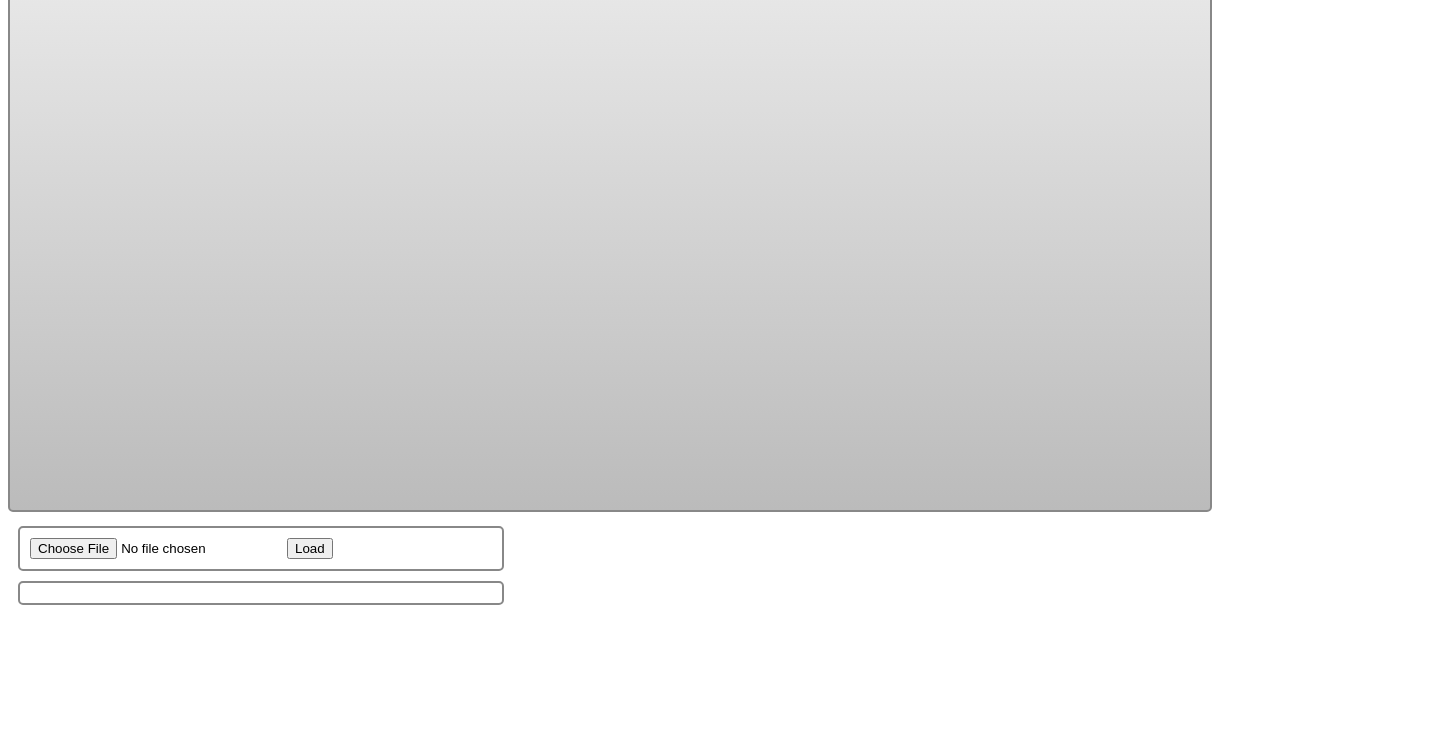
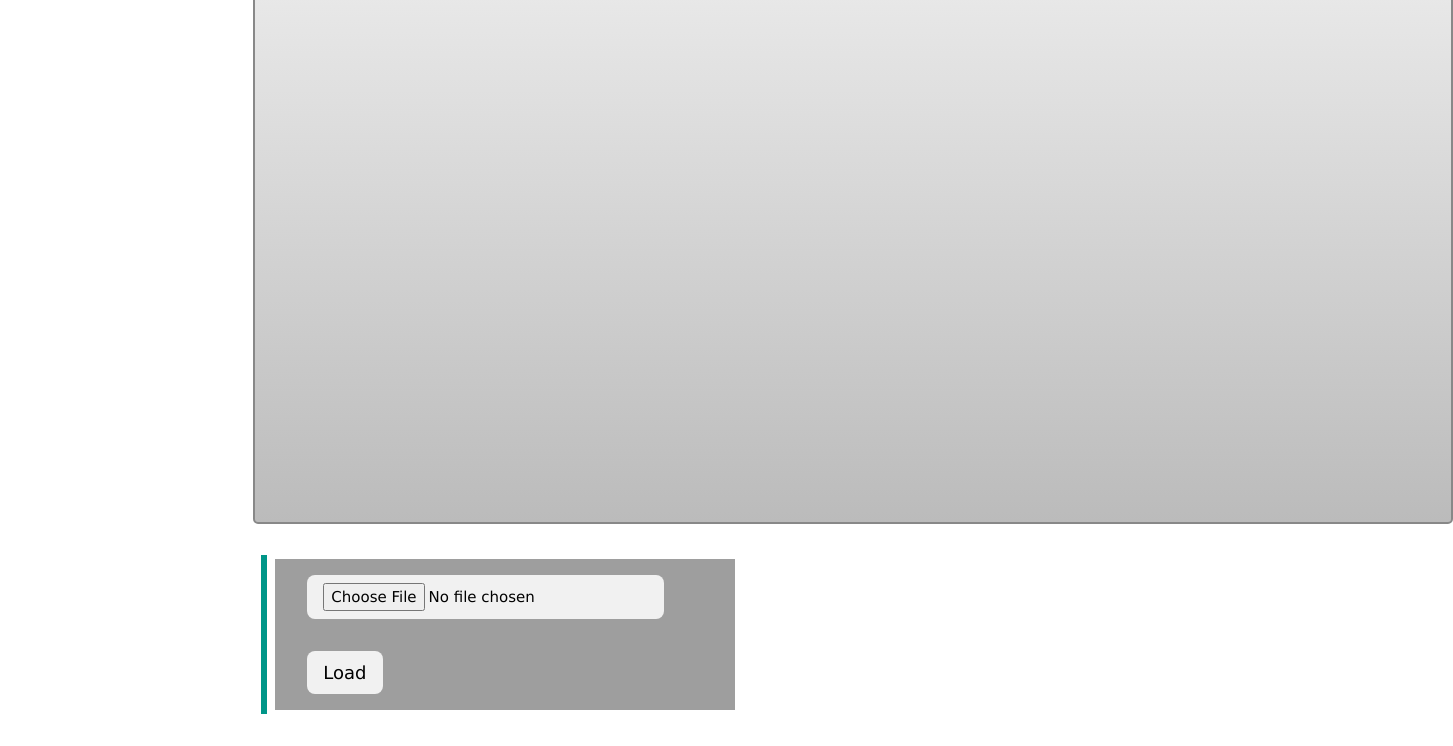
Before and after one commit to adoubekk/CMPS161_FinalProject, a plain HTML site: page final_proj.html in a window 1280 px wide. Shown: the part 100-846 px from the top of the page, 1453 px wide, since content can reach past the window. Before the commit the page ends 800 px from the top, so only its background shows below. Drawn offline with Linux system fonts and the light colour scheme.

Commit message:
GUI improvements

```diff
--- a/css/style.css
+++ b/css/style.css
@@ -3,25 +3,6 @@
    border-color: #888888;
    border-width: 2px;
    border-radius: 5px;
+   padding:10px;
    background: linear-gradient(#eeeeee,#bbbbbb);
 }
-
-div.toolarea {
-   position: relative;
-   border-style: solid;
-   border-color: #888888;
-   border-width: 2px;
-   border-radius: 5px;
-   margin: 10px;
-   background: #ffffff;
-   padding: 10px;
-   text-align:left;
-}
-
-div.column {
-   margin: left;
-   position: relative;
-   display: block;
-   width: 40%;
-   text-align:center;
-}
--- a/final_proj.html
+++ b/final_proj.html
@@ -4,6 +4,7 @@
       <meta charset="utf-8">
       <title>CMPS 161 Final Project</title>
           <link type="text/css" rel="stylesheet" href="css/style.css"/>
+          <link type="text/css" rel="stylesheet" href="css/w3.css"/>
           <style type="text/css">
       </style>
    </head>
@@ -14,16 +15,26 @@
       <script src = "lib/Record.js"></script>
       <script src = "lib/main.js"></script>
 
-      <div class = "column">
-         <svg id = "svg" width = 1200 height = 600> </svg>
-         <div id = "FileOps" class = "toolarea" >
-            <input type="file" id="FileInput">
-            <button id="Load" >Load</button>
+      <div class = "w3-row-padding w3-margin">
+         <div class = "w3-col s2 w3-padding-4 w3-leftbar w3-border-teal" >
+            <h2 class = "w3-teal w3-center"> Display Axes
+            </h2>
+            <form id = "Selectors" class="w3-container w3-gray w3-padding-4">
+            </form>
          </div>
-         <div class = "toolarea" >
-            <form id = "Selectors">
+         <div class = "w3-col s10">
+            <div class = "w3-container w3-padding-8 w3-round-large">
+               <svg id = "svg" width = 1200 height = 600> </svg>
+            <div>
+         </div>
+      </div>
 
-            </form>
+      <div class = "w3-row-padding w3-margin">
+         <div class = "w3-col s6 w3-center w3-padding-4 w3-leftbar w3-border-teal">
+            <div class ="w3-container w3-gray">
+               <input type="file" id="FileInput" class = "w3-button w3-left w3-margin w3-round-large">
+               <button id="Load" class = "w3-button w3-left w3-margin w3-round-large w3-large w3-hover-teal" >Load</button>
+            </div>
          </div>
       </div>
    </body>
```
Also changed, not shown: lib/main.js.
